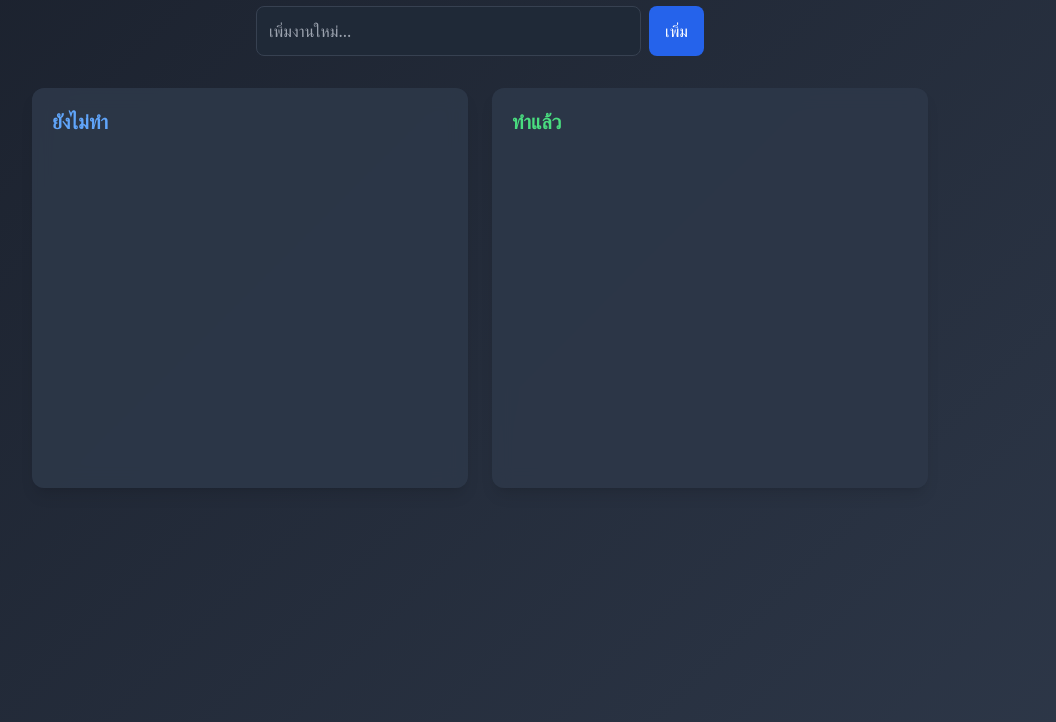
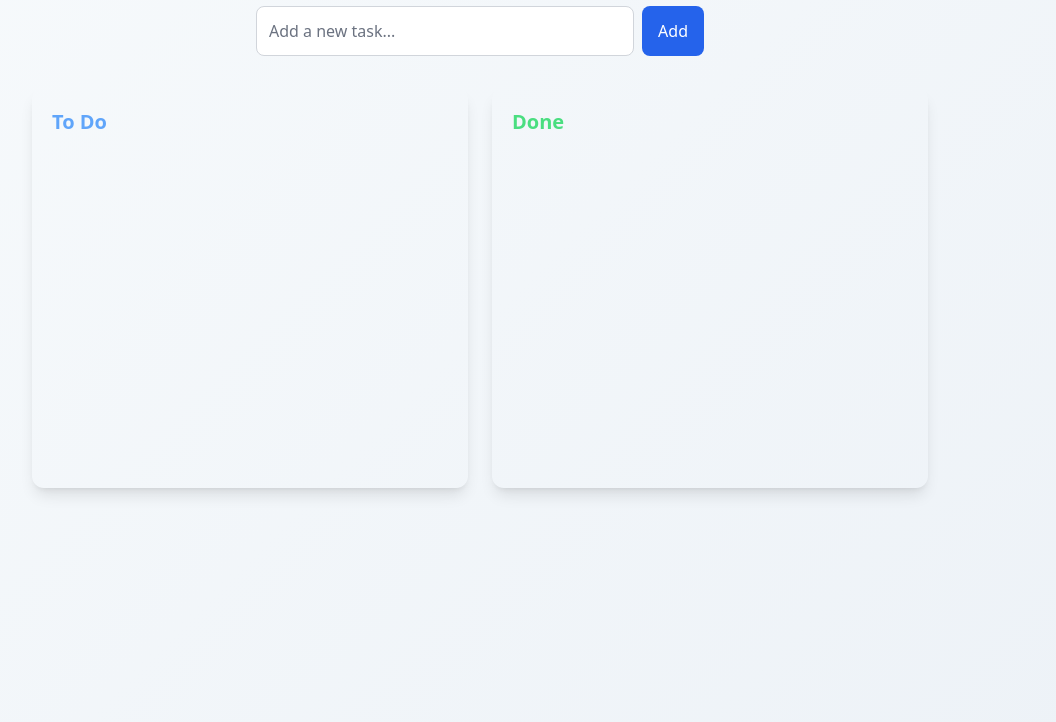
Before and after one commit to Tatsuyato/To-Do-List, a plain HTML site: page index.html in a window 1280 px wide. Shown: the part 78-800 px from the top of the page, without its empty margins (160-1216 px from the left). Drawn offline with nearby package versions, Linux system fonts and the light colour scheme.

Commit message:
Update index.html

```diff
--- a/index.html
+++ b/index.html
@@ -6,9 +6,19 @@
     <title>To-Do List</title>
     <script src="https://cdn.tailwindcss.com"></script>
     <style>
-        body {
+        body.light {
+            background: linear-gradient(135deg, #f7fafc 0%, #edf2f7 100%);
+            color: #2d3748;
+        }
+        body.dark {
             background: linear-gradient(135deg, #1a202c 0%, #2d3748 100%);
-            min-height: 100vh;
+            color: #e2e8f0;
+        }
+        .list-container.light {
+            background: rgba(255, 255, 255, 0.95);
+        }
+        .list-container.dark {
+            background: rgba(45, 55, 72, 0.95);
         }
         .task-item {
             transition: all 0.3s ease;
@@ -17,25 +27,25 @@
             transform: translateX(5px);
             box-shadow: 0 4px 6px rgba(0, 0, 0, 0.2);
         }
-        .list-container {
-            background: rgba(45, 55, 72, 0.95);
-            backdrop-filter: blur(10px);
-        }
     </style>
 </head>
-<body class="flex flex-col items-center min-h-screen p-6 text-gray-200">
-    <h1 class="text-3xl font-bold mb-6 text-white">To-Do List</h1>
+<body class="flex flex-col items-center min-h-screen p-6 transition-colors duration-300">
+    <div class="flex justify-between items-center w-full max-w-4xl mb-6">
+        <h1 class="text-3xl font-bold" id="title">To-Do List</h1>
+        <button id="themeToggle" class="bg-gray-600 hover:bg-gray-700 text-white px-3 py-1 rounded-lg">Toggle Theme</button>
+    </div>
     <div class="mb-8 w-full max-w-md">
         <div class="flex gap-2">
             <input
                 type="text"
                 id="taskInput"
-                class="flex-1 p-3 bg-gray-800 border border-gray-700 rounded-lg text-white placeholder-gray-400 focus:outline-none focus:ring-2 focus:ring-blue-500"
-                placeholder="เพิ่มงานใหม่..."
+                class="flex-1 p-3 rounded-lg border focus:outline-none focus:ring-2 focus:ring-blue-500"
+                placeholder=""
             >
             <button
                 onclick="addTask()"
                 class="bg-blue-600 hover:bg-blue-700 text-white px-4 py-2 rounded-lg transition-colors duration-200"
+                id="addButton"
             >
                 เพิ่ม
             </button>
@@ -43,39 +53,91 @@
     </div>
     <div class="flex flex-col md:flex-row gap-6 w-full max-w-4xl">
         <div class="flex-1 min-h-[400px] list-container p-5 rounded-xl shadow-lg" id="todo">
-            <h3 class="text-xl font-semibold text-blue-400 mb-4">ยังไม่ทำ</h3>
+            <h3 class="text-xl font-semibold text-blue-400 mb-4" id="todoHeader">ยังไม่ทำ</h3>
         </div>
         <div class="flex-1 min-h-[400px] list-container p-5 rounded-xl shadow-lg" id="done">
-            <h3 class="text-xl font-semibold text-green-400 mb-4">ทำแล้ว</h3>
+            <h3 class="text-xl font-semibold text-green-400 mb-4" id="doneHeader">ทำแล้ว</h3>
         </div>
     </div>
 
     <script>
+        // Language translations
+        const translations = {
+            th: { title: "To-Do List", add: "เพิ่ม", placeholder: "เพิ่มงานใหม่...", todo: "ยังไม่ทำ", done: "ทำแล้ว", edit: "แก้ไข", delete: "ลบ" },
+            en: { title: "To-Do List", add: "Add", placeholder: "Add a new task...", todo: "To Do", done: "Done", edit: "Edit", delete: "Delete" },
+            ja: { title: "To-Doリスト", add: "追加", placeholder: "新しいタスクを追加...", todo: "未完了", done: "完了", edit: "編集", delete: "削除" },
+            zh: { title: "待办清单", add: "添加", placeholder: "添加新任务...", todo: "未完成", done: "已完成", edit: "编辑", delete: "删除" },
+            ko: { title: "할 일 목록", add: "추가", placeholder: "새 작업 추가...", todo: "해야 할 일", done: "완료", edit: "수정", delete: "삭제" },
+            lo: { title: "ລາຍການທີ່ຕ້ອງເຮັດ", add: "ເພີ່ມ", placeholder: "ເພີ່ມວຽກໃໝ່...", todo: "ຍັງບໍ່ໄດ້ເຮັດ", done: "ເຮັດແລ້ວ", edit: "ແກ້ໄຂ", delete: "ລຶບ" }
+        };
+
+        // Detect user language and theme
+        const userLang = (navigator.language || navigator.userLanguage).substring(0, 2);
+        const supportedLangs = ['th', 'en', 'ja', 'zh', 'ko', 'lo'];
+        const lang = supportedLangs.includes(userLang) ? userLang : 'en';
+        document.documentElement.lang = lang;
+
+        const prefersDark = window.matchMedia('(prefers-color-scheme: dark)').matches;
+        let isDark = prefersDark;
+        applyTheme();
+
+        // Theme toggle
+        document.getElementById('themeToggle').addEventListener('click', () => {
+            isDark = !isDark;
+            applyTheme();
+            localStorage.setItem('theme', isDark ? 'dark' : 'light');
+        });
+
+        function applyTheme() {
+            document.body.className = `flex flex-col items-center min-h-screen p-6 transition-colors duration-300 ${isDark ? 'dark' : 'light'}`;
+            document.getElementById('taskInput').className = `flex-1 p-3 rounded-lg border focus:outline-none focus:ring-2 focus:ring-blue-500 ${isDark ? 'bg-gray-800 border-gray-700 text-white placeholder-gray-400' : 'bg-white border-gray-300 text-gray-900 placeholder-gray-500'}`;
+            const taskItems = document.querySelectorAll('.task-item');
+            taskItems.forEach(item => {
+                item.className = `task-item ${isDark ? 'bg-gray-700' : 'bg-gray-200'} p-3 mb-3 rounded-lg cursor-grab relative group`;
+            });
+            const editInputs = document.querySelectorAll('.edit-input');
+            editInputs.forEach(input => {
+                input.className = `edit-input hidden w-full mt-2 p-2 rounded text-white ${isDark ? 'bg-gray-800 border-gray-600' : 'bg-gray-100 border-gray-300 text-gray-900'}`;
+            });
+        }
+
+        // Apply translations
+        function applyLanguage() {
+            const t = translations[lang];
+            document.getElementById('title').textContent = t.title;
+            document.getElementById('addButton').textContent = t.add;
+            document.getElementById('taskInput').placeholder = t.placeholder;
+            document.getElementById('todoHeader').textContent = t.todo;
+            document.getElementById('doneHeader').textContent = t.done;
+        }
+
         document.addEventListener("DOMContentLoaded", () => {
             const todoList = document.getElementById("todo");
             const doneList = document.getElementById("done");
             let tasks = JSON.parse(localStorage.getItem("tasks")) || { todo: [], done: [] };
 
+            applyLanguage();
+
             function renderTasks() {
-                todoList.innerHTML = "<h3 class='text-xl font-semibold text-blue-400 mb-4'>ยังไม่ทำ</h3>";
-                doneList.innerHTML = "<h3 class='text-xl font-semibold text-green-400 mb-4'>ทำแล้ว</h3>";
+                todoList.innerHTML = `<h3 class="text-xl font-semibold text-blue-400 mb-4">${translations[lang].todo}</h3>`;
+                doneList.innerHTML = `<h3 class="text-xl font-semibold text-green-400 mb-4">${translations[lang].done}</h3>`;
                 tasks.todo.forEach((task, index) => addTaskElement(task, "todo", index));
                 tasks.done.forEach((task, index) => addTaskElement(task, "done", index));
             }
 
             function addTaskElement(task, list, index) {
                 const div = document.createElement("div");
-                div.className = "task-item bg-gray-700 p-3 mb-3 rounded-lg cursor-grab relative group";
+                div.className = `task-item ${isDark ? 'bg-gray-700' : 'bg-gray-200'} p-3 mb-3 rounded-lg cursor-grab relative group`;
                 div.draggable = true;
                 div.innerHTML = `
                     <div class="flex justify-between items-center">
-                        <span class="task-text text-gray-200">${task}</span>
+                        <span class="task-text ${isDark ? 'text-gray-200' : 'text-gray-900'}">${task}</span>
                         <div class="space-x-2 opacity-0 group-hover:opacity-100 transition-opacity">
-                            <button class="text-green-400 hover:text-green-300 text-sm edit-btn" onclick="editTask('${list}', ${index})">แก้ไข</button>
-                            <button class="text-red-400 hover:text-red-300 text-sm" onclick="deleteTask('${list}', ${index})">ลบ</button>
+                            <button class="text-green-400 hover:text-green-300 text-sm edit-btn" onclick="editTask('${list}', ${index})">${translations[lang].edit}</button>
+                            <button class="text-red-400 hover:text-red-300 text-sm" onclick="deleteTask('${list}', ${index})">${translations[lang].delete}</button>
                         </div>
                     </div>
-                    <input class="edit-input hidden w-full mt-2 p-2 bg-gray-800 border border-gray-600 rounded text-white" type="text" value="${task}" />
+                    <input class="edit-input hidden w-full mt-2 p-2 rounded ${isDark ? 'bg-gray-800 border-gray-600 text-white' : 'bg-gray-100 border-gray-300 text-gray-900'}" type="text" value="${task}" />
                 `;
                 div.addEventListener("dragstart", (e) => {
                     e.dataTransfer.setData("text", task);
```
